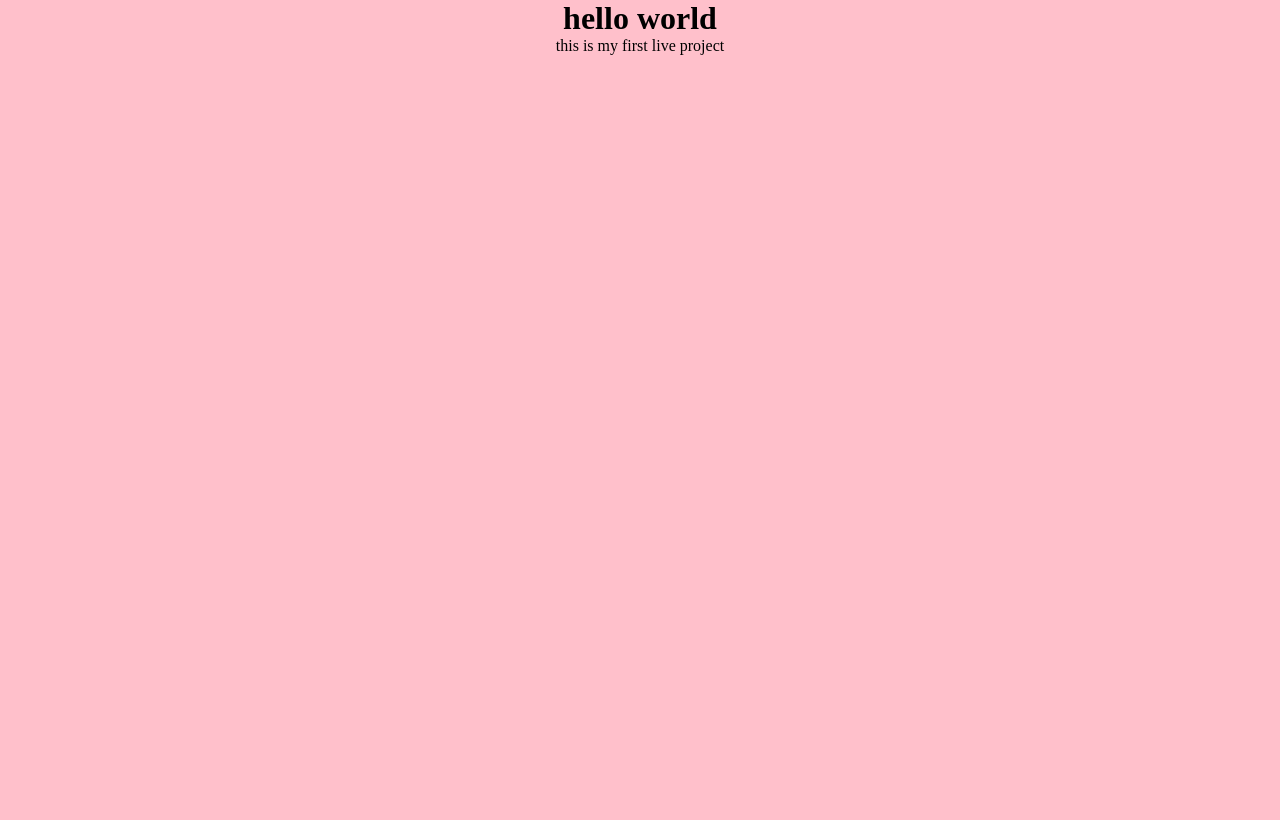
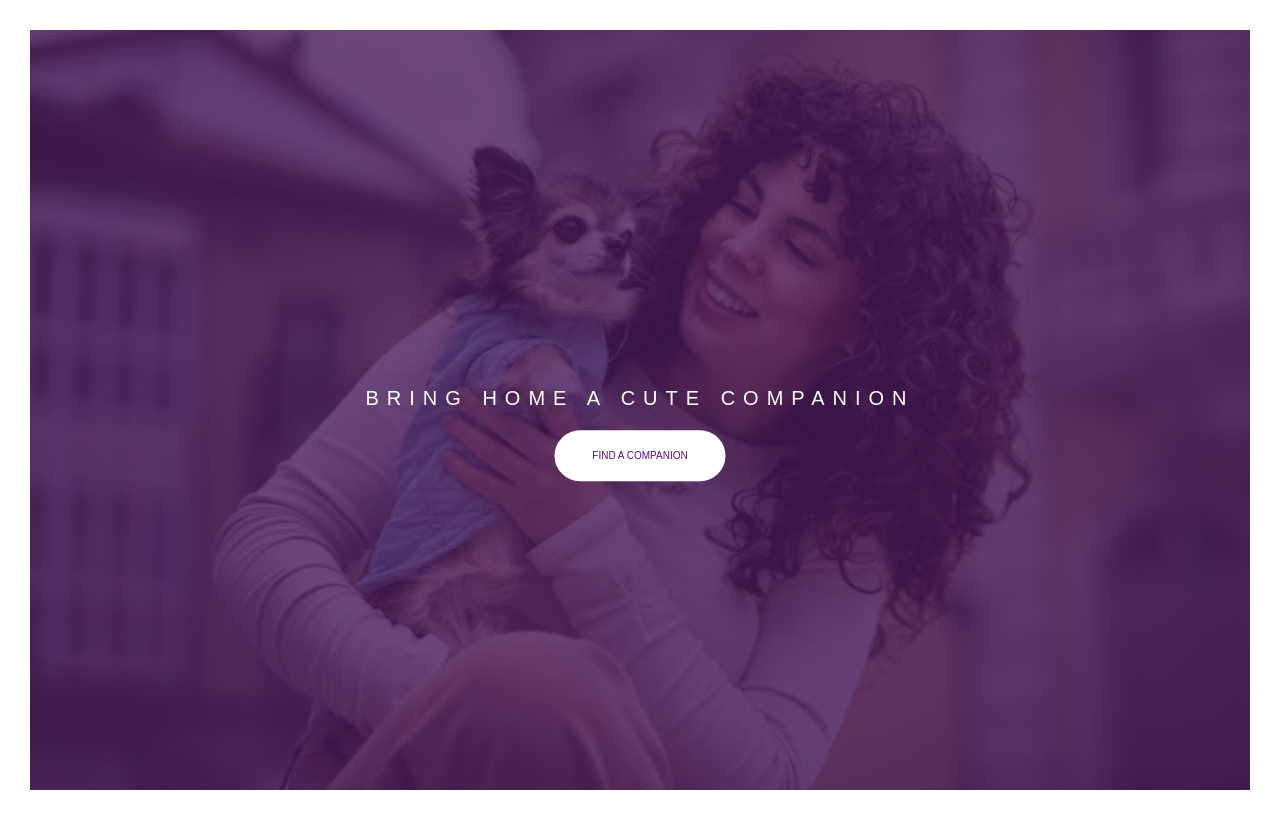
Before and after one commit to devzaynab/Pet_companions, a plain HTML site: page index.html in a window 1280 px wide. Drawn offline with Linux system fonts and the light colour scheme.

Commit message:
add to image

```diff
--- a/index.html
+++ b/index.html
@@ -7,7 +7,14 @@
     <title>Document</title>
 </head>
 <body>
-<h1>hello world</h1>
-<p>this is my first live project</p>
+<header class="header">
+    <div class="text-box">
+        <h1 class="heading-primary">
+           bring home a cute companion
+        </h1>
+        <a href="#" class="btn btn-white">find a companion</a>
+    </div>
+
+</header>
 </body>
 </html>
--- a/style.css
+++ b/style.css
@@ -1,10 +1,77 @@
-*{
+/*
+dark-purple: #461959;
+medium-purple: #5d0e75;
+light-purple: #c76be3;
+*/
+
+*,
+*::before,
+*::after{
     margin: 0;
     padding: 0;
-    box-sizing: border-box;
+    box-sizing: inherit;
 }
 
+html {
+    font-size: 62.5%;
+}
 body{
+  /* font-size: 16px;*/
+   font-family: sans-serif;
+   font-weight: 400;
+   line-height: .17rem;
+   padding: 3rem;
+
+   box-sizing: border-box;
+
+}
+
+.header{
+    height: 95vh;
+    background-image: linear-gradient(to right bottom, rgba(70, 25, 89, 0.8)50%,rgba(70, 25, 89, 0.8)50%), url(../image/hero.jpg);
+    background-size: cover;
+    background-position: top;
+
+}
+
+.text-box {
+    position: absolute;
+    top: 55%;
+    left: 50%;
+    transform: translate(-50%, -50%);
     text-align: center;
-    background: pink
 }
+
+.heading-primary {
+    color: white;
+    font-weight: 400;
+    display: block;
+    text-transform: uppercase;
+    font-size: 2rem;
+    letter-spacing: .8rem;
+    margin-bottom: 3rem;
+}
+
+
+.btn:link,
+.btn:visited {
+    text-decoration: none;
+    text-transform: uppercase;
+    padding: 2.5rem 3.8rem;
+    border-radius: 10rem;
+    display: inline-block;
+    transition: all .2s;
+}
+
+.btn-white {
+   background-color: white;
+   color: #5d0e75;
+
+}
+.btn:hover {
+   transform: translateY(-.3rem);
+   box-shadow: 0 1rem 2rem rgba(0, 0, 0, 0.2);
+}
+.btn:active {
+    transform:translateY(-.1rem);
+}
```
Also changed, not shown: image/hero.jpg (added), image/maine-coon-2.jpg (renamed from image/maine coon-2.jpg), image/maine-coon.jpg (renamed from image/maine coon.jpg).
